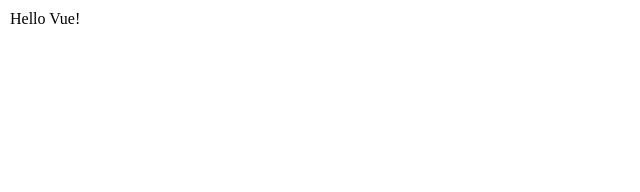
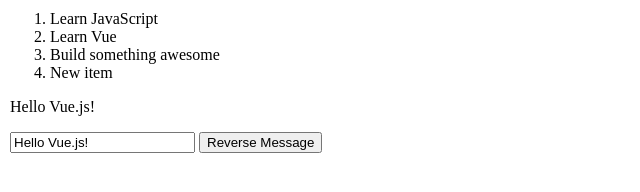
Before and after one commit to AABorisov/axios-vue, a plain HTML site: page index.html in a window 1280 px wide. Shown: the whole page, without its empty margins (0-640 px from the left). Drawn offline with nearby package versions, Linux system fonts and the light colour scheme.

Commit message:
v-if v-for v-on:click v-model

```diff
--- a/index.html
+++ b/index.html
@@ -5,7 +5,18 @@
     </head>
     <body>
         <div id="app">
-            {{ message }}
+            <div v-if="seen">
+                <ol>
+                    <li v-for="todo in todos">
+                        {{ todo.text }}
+                    </li>
+                </ol>
+            </div>
+            <div>
+                <p>{{message}}</p>
+                <input v-model="message" />
+                <button v-on:click="reverseMessage">Reverse Message</button>
+            </div>
         </div>
         <script src="index.js"></script>
     </body>
--- a/index.js
+++ b/index.js
@@ -1,6 +1,19 @@
 var app = new Vue({
     el: '#app',
     data: {
-        message: 'Hello Vue!'
+        seen: true,
+        todos: [
+            { text: 'Learn JavaScript' },
+            { text: 'Learn Vue' },
+            { text: 'Build something awesome' }
+        ],
+        message: 'Hello Vue.js!'
+    },
+    methods: {
+        reverseMessage: function() {
+            this.message = this.message.split('').reverse().join('');
+        }
     }
 });
+
+app.todos.push({text: 'New item'});
```
